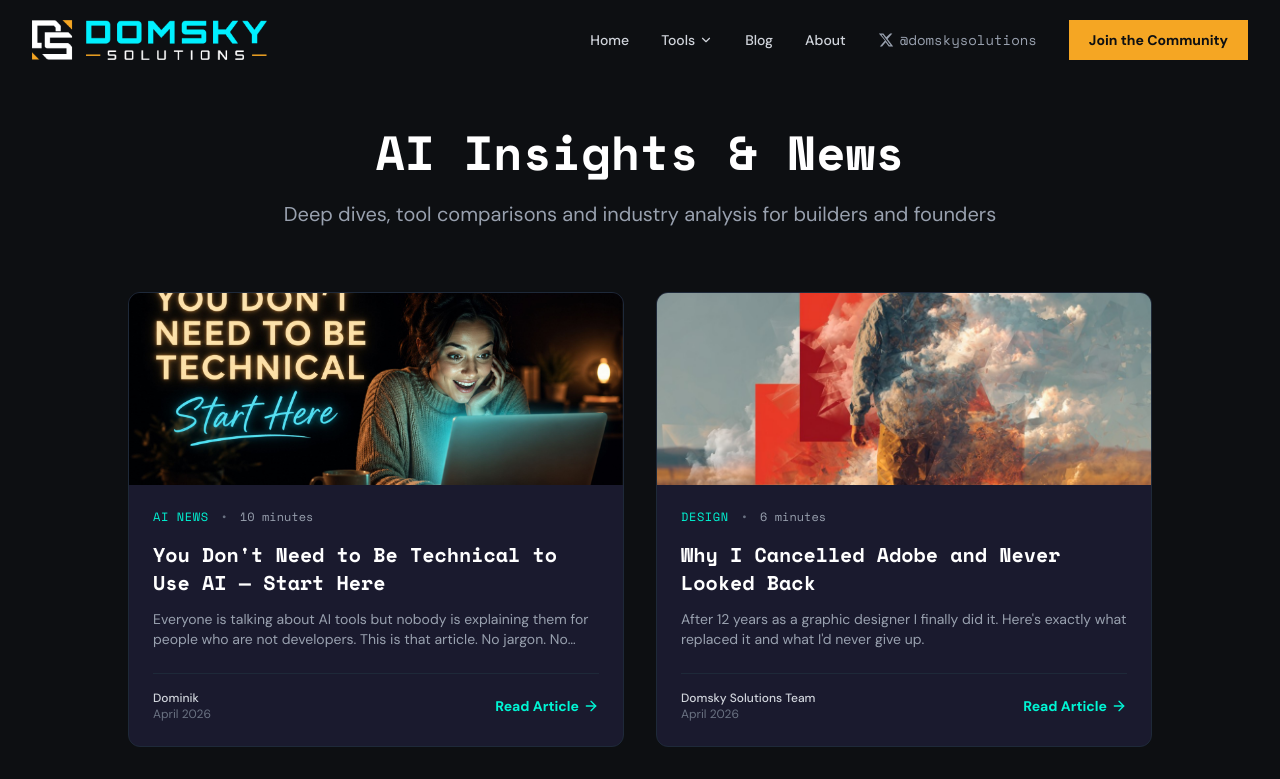
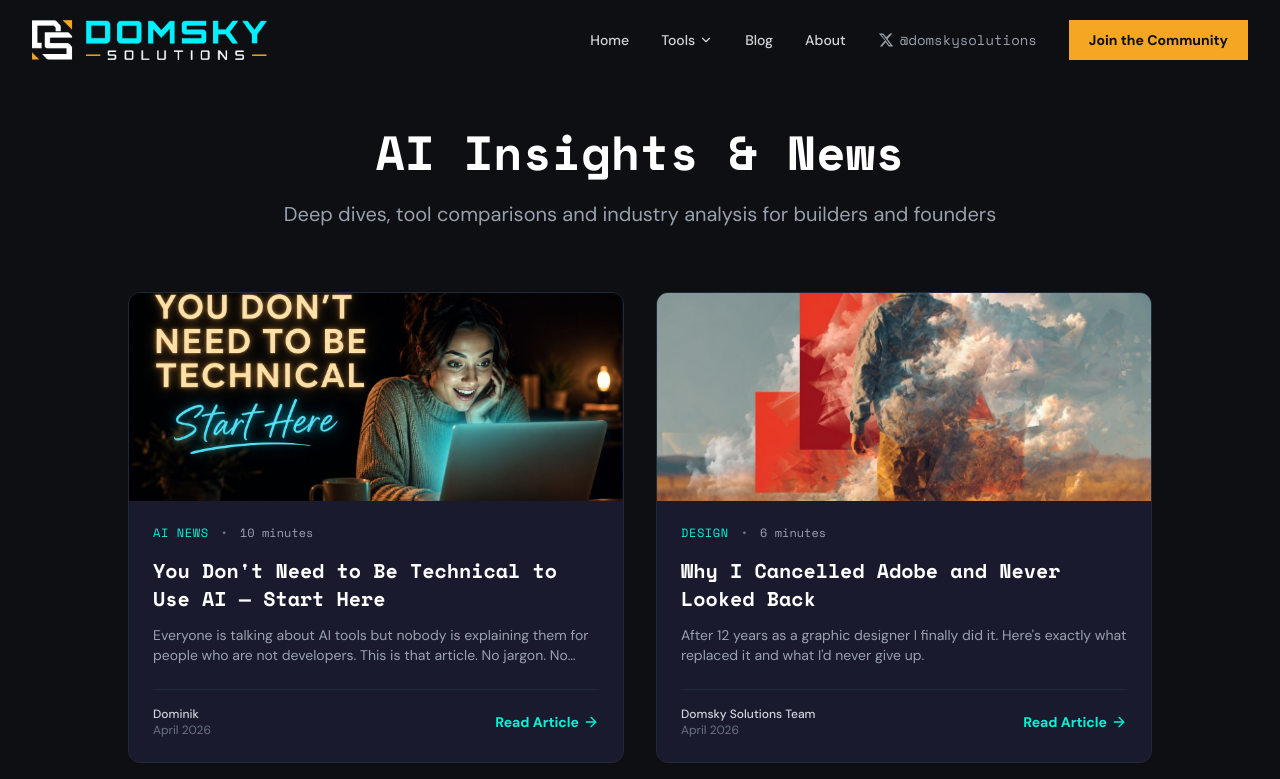
Before and after one commit to domskysolutions-collab/domskysolutions.com, a React (Vite) app: page /blog in a window 1280 px wide. Shown: the top 779 px of the page. Built offline with nearby package versions, Linux system fonts and the light colour scheme.

Commit message:
centered blog posts

```diff
--- a/src/components/BlogCard.tsx
+++ b/src/components/BlogCard.tsx
@@ -6,11 +6,11 @@ import { ArrowRight, Clock } from 'lucide-react';
 
 export const BlogCard: React.FC<{ post: any }> = ({ post }) => (
   <Link to={post.slug} className="group flex flex-col bg-brand-surface border border-gray-800 rounded-xl overflow-hidden hover:border-brand-cyan/50 transition-all duration-300">
-    <div className="w-full h-48 overflow-hidden">
+    <div className="w-full h-52 overflow-hidden bg-gray-950">
       <img
         src={post.image}
         alt={post.title}
-        className="w-full h-full object-cover group-hover:scale-105 transition-transform duration-500"
+        className="block w-full h-full object-cover object-center group-hover:scale-105 transition-transform duration-500"
         referrerPolicy="no-referrer"
       />
     </div>
```
